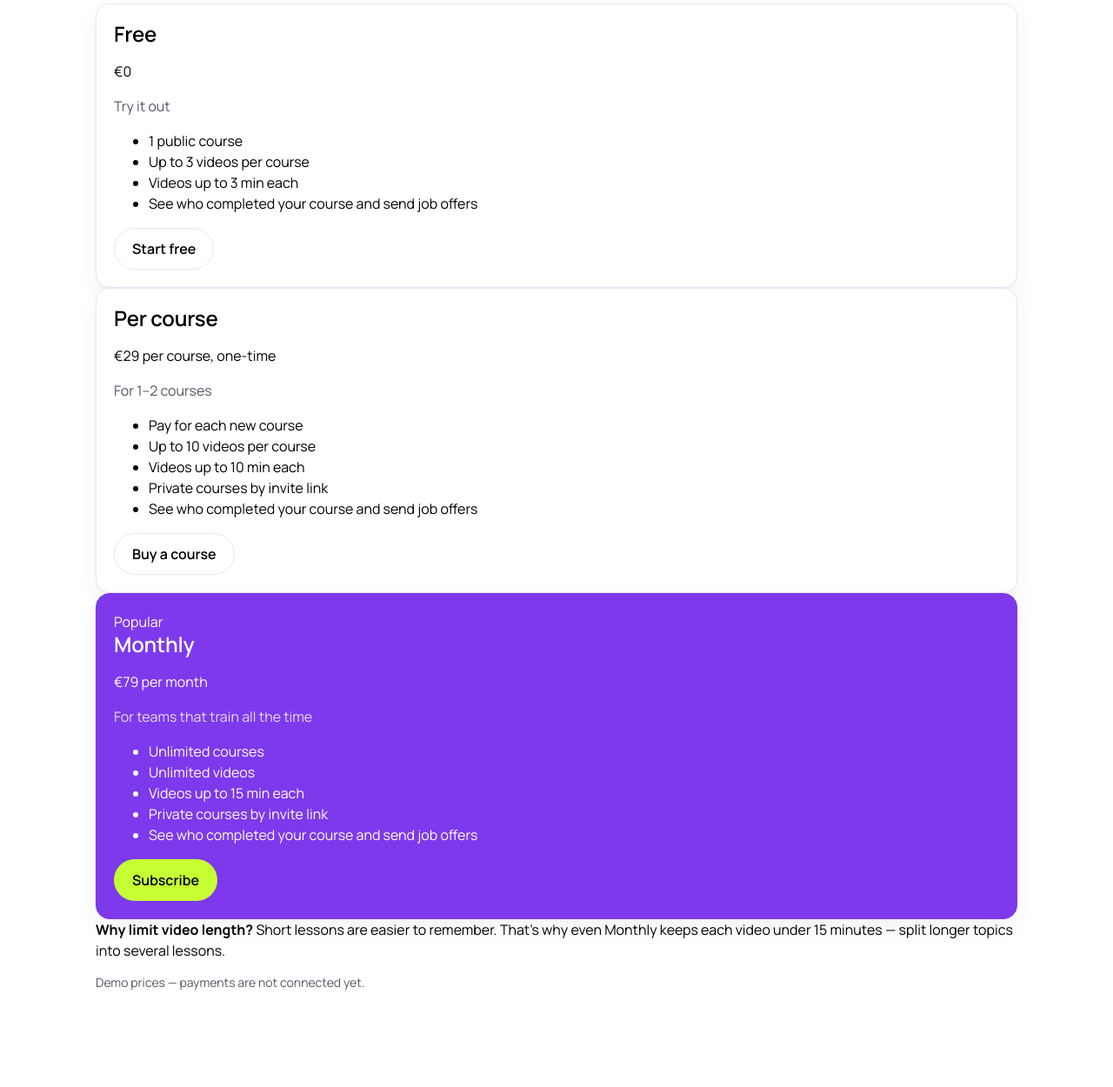
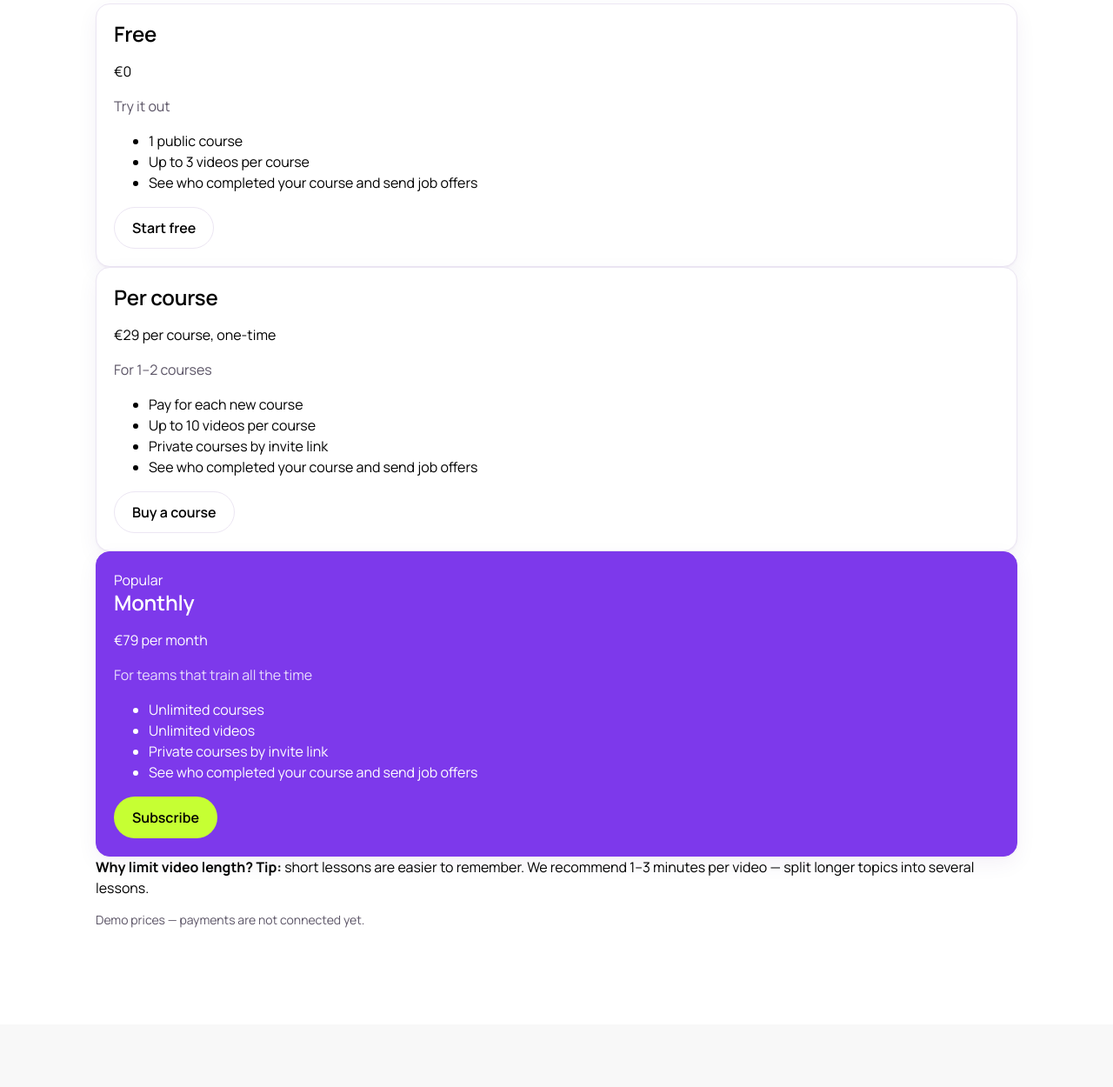
Before and after one commit to anna-gurina1/Hackathon, a Flask app: page /pricing in a window 1280 px wide. Shown: the part 182-1432 px from the top of the page at 87% size. After the commit the page ends 1249 px from the top, so only its background shows below. Run offline with Flask 3, Linux system fonts and the light colour scheme; some libraries are stand-ins or nearby versions; some web fonts are replaced.

Commit message:
убрал для видео ограничения

```diff
--- a/frontend/templates/pricing.html
+++ b/frontend/templates/pricing.html
@@ -26,7 +26,6 @@
       <ul class="pricing-features">
         <li>1 public course</li>
         <li>Up to 3 videos per course</li>
-        <li>Videos up to 3 min each</li>
         <li>See who completed your course and send job offers</li>
       </ul>
       <a class="btn btn-outline pricing-button" href="{{ next_step_url }}">Start free</a>
@@ -40,7 +39,6 @@
       <ul class="pricing-features">
         <li>Pay for each new course</li>
         <li>Up to 10 videos per course</li>
-        <li>Videos up to 10 min each</li>
         <li>Private courses by invite link</li>
         <li>See who completed your course and send job offers</li>
       </ul>
@@ -56,7 +54,6 @@
       <ul class="pricing-features">
         <li>Unlimited courses</li>
         <li>Unlimited videos</li>
-        <li>Videos up to 15 min each</li>
         <li>Private courses by invite link</li>
         <li>See who completed your course and send job offers</li>
       </ul>
@@ -67,7 +64,8 @@
 
   <aside class="pricing-note">
     <strong>Why limit video length?</strong>
-    Short lessons are easier to remember. That's why even Monthly keeps each video under 15 minutes — split longer topics into several lessons.
+    <strong>Tip:</strong>
+    short lessons are easier to remember. We recommend 1–3 minutes per video — split longer topics into several lessons.
   </aside>
 
   <p class="small muted pricing-demo">Demo prices — payments are not connected yet.</p>
```
